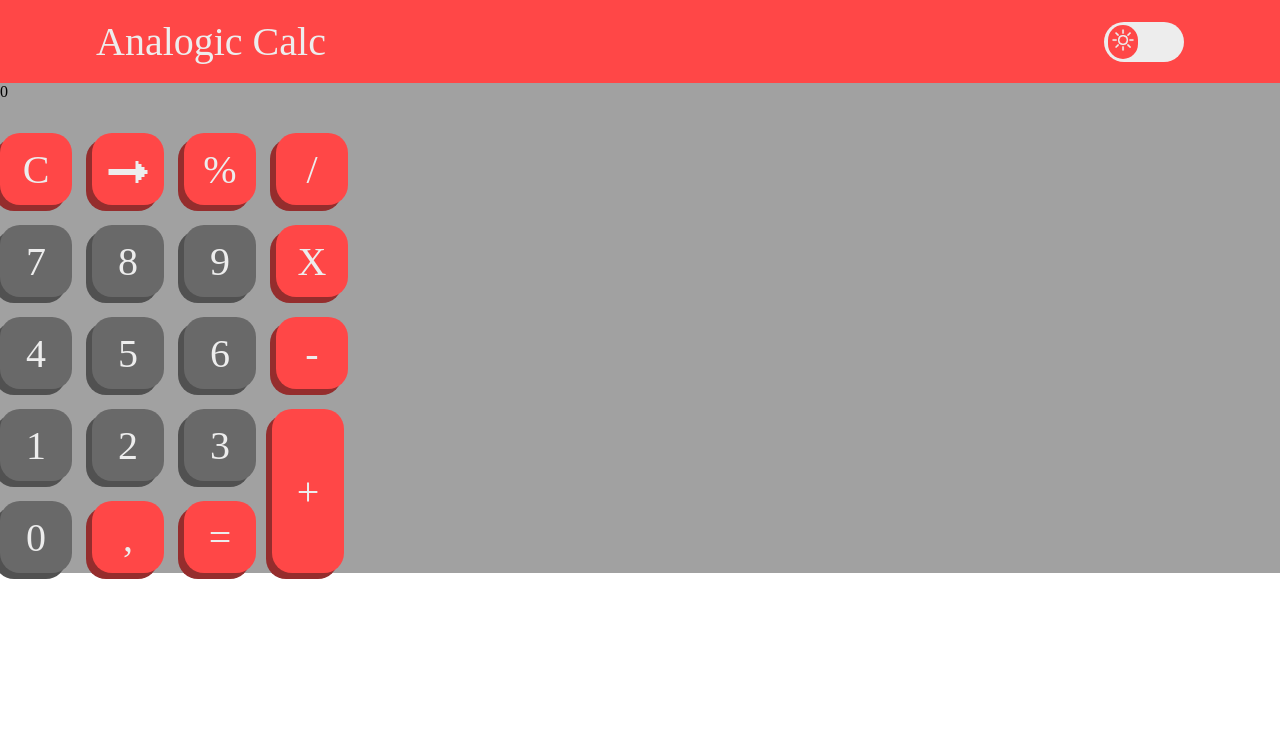
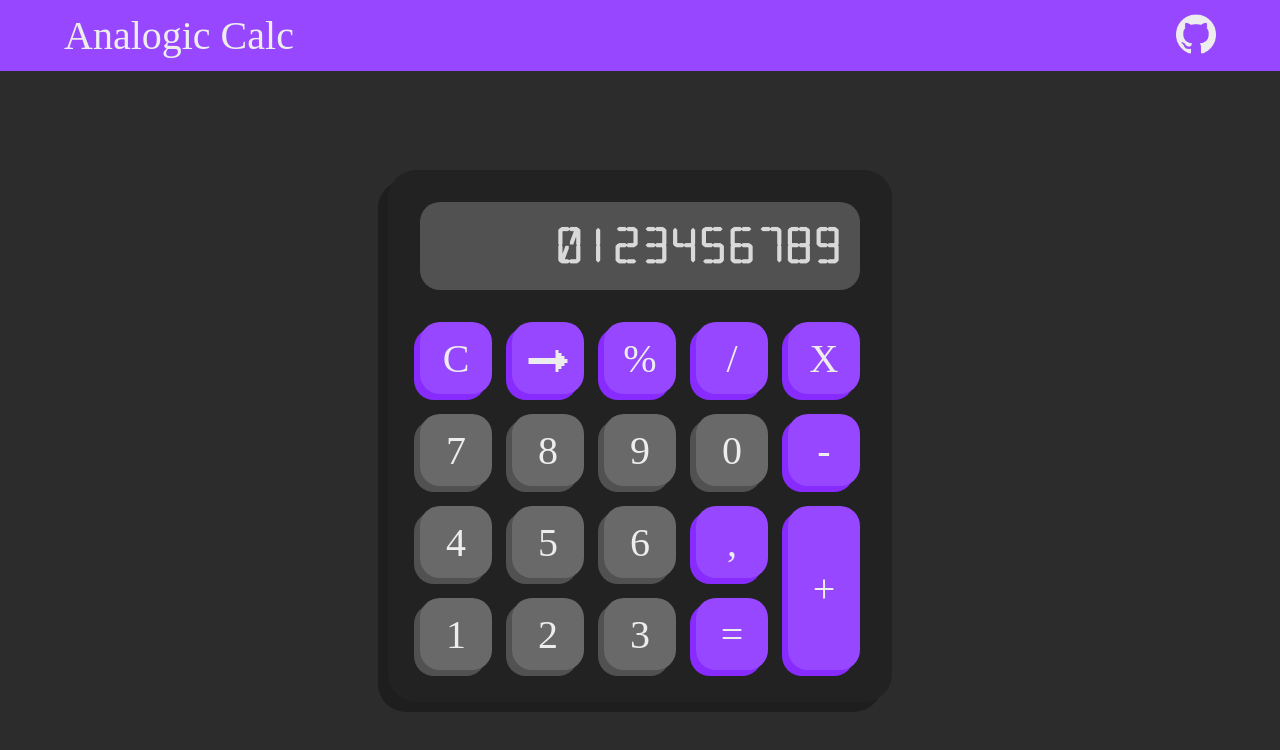
Before and after one commit to Confras14/AnalogicCalc, a plain HTML site: page index.html in a window 1280 px wide. Drawn offline with Linux system fonts and the light colour scheme; a web font is replaced by a local one.

Commit message:
Ajustando o Herder e a calculadora para nova versão e finalizando o CSS

```diff
--- a/index.html
+++ b/index.html
@@ -21,7 +21,7 @@
   <meta
     name="viewport"
     content="width=device-width,
-              initial-scale=1.0"
+    initial-scale=1.0"
   >
 
   <link rel="stylesheet" href="style.css">
@@ -31,29 +31,22 @@
 <body>
   <header>
     <h1>Analogic Calc</h1>
-    <div class="switchMode">
-      <label class="switch-white">
+    <ul>
+      <li>
+        <a href="https://github.com/Confras14/AnalogicCalc">
           <img
-            class="switch-white-img"
-            src="Image/Light.png"
-            alt="Sol Branco para simbolziar modo claro."
-            class="switchLight"
+            class="imgGithub"
+            src="Image/gitHub.png"
+            alt="Repositorio no github do projeto"
           >
-      </label>
-      <label class="switch-dark">
-        <img
-          class="switch-dark-img"
-          src="Image/Dark.png"
-          alt="Uma lua cinza para cimbolizar o modo escuro."
-          class="switchDark"
-        >
-      </label>
-    </div>
+        </a>
+      </li>
+    </ul>
   </header>
   <main>
     <div class="calc">
       <section class="display">
-        <p>0</p>
+        <p class="textDisplay">0123456789</p>
       </section>
 
       <section class="All-buttons">
@@ -61,35 +54,34 @@
           <button class="funcButton largeButton">C</button>
           <button class="funcButton">
             <img
-            src="Image/Vector.png"
-            alt="Seta para apagar ultimo algarimso digitado."
+              src="Image/Vector.png"
+              alt="Seta para apagar ultimo algarimso digitado."
             >
           </button>
           <button class="funcButton">%</button>
           <button class="funcButton">/</button>
+          <button class="funcButton">X</button>
         </div>
         <div class="buttons line02">
-          <button class="NumButton">7</button>
-          <button class="NumButton">8</button>
-          <button class="NumButton">9</button>
-          <button class="funcButton">X</button>
-        </div>
-        <div class="buttons line03">
-          <button class="NumButton">4</button>
-          <button class="NumButton">5</button>
-          <button class="NumButton">6</button>
+          <button class="numButton">7</button>
+          <button class="numButton">8</button>
+          <button class="numButton">9</button>
+          <button class="numButton">0</button>
           <button class="funcButton">-</button>
         </div>
-        <div class="buttons line04-05">
+
+        <div class="buttons line03-04">
           <div class="buttonsRow">
+            <div class="buttons line03">
+              <button class="numButton">4</button>
+              <button class="numButton">5</button>
+              <button class="numButton">6</button>
+              <button class="funcButton">,</button>
+            </div>
             <div class="buttons line04">
-              <button class="NumButton">1</button>
-              <button class="NumButton">2</button>
-              <button class="NumButton">3</button>
-            </div>
-            <div class="buttons line05">
-              <button class="NumButton ">0</button>
-              <button class="funcButton">,</button>
+              <button class="numButton">1</button>
+              <button class="numButton">2</button>
+              <button class="numButton">3</button>
               <button class="funcButton">=</button>
             </div>
           </div>
--- a/style.css
+++ b/style.css
@@ -10,11 +10,9 @@
 }
 
 :root {
-  --BrandColor-light1: #FF4747;
-  --BrandColor-light2: #952D2D;
-
-  --BrandColor-dark1: #9747FF;
-  --BrandColor-dark2: #FF4747;
+  --BrandColor-1: #9747FF;
+  --BrandColor-2: #872bff;
+  --BrandColor-3: #6912db;
 
   --White: #FEFEFE;
   --Black: #0A0A0A;
@@ -29,35 +27,41 @@
   --Grey-900: #1E1E1E;
 }
 
+body {
+  background-color: var(--Grey-600);
+  height: 100vh;
+}
+
 header {
   display: flex;
   flex-direction: row;
   justify-content: space-between;
   align-items: center;
-  padding: 18px 96px;
+  padding: 12px 64px;
+
+  background-color: var(--BrandColor-1);
 }
 
 h1 {
   font-family: "Jersey 10", serif;
   font-size: 2.5rem;
   font-weight: 400;
+  color: var(--Grey-100);
 }
 
-.switchMode {
-  display: flex;
-  flex-direction: row;
-  gap: 1rem;
-  height: 2.5rem;
-  width: 5rem;
-  padding: 4px;
-  background-color: var(--Grey-100);
-  justify-content: space-between;
-  align-items: center;
-  border-radius: 50px;
+ul {
+  list-style: none;
 }
 
-.switchMode:hover {
-  cursor: pointer;
+.imgGithub {
+  width: 2.5rem;
+}
+
+main {
+  display: flex;
+  height: calc(100vh - (30px + 2.5rem));
+  justify-content: center;
+  align-items: center;
 }
 
 .calc {
@@ -65,9 +69,31 @@ h1 {
   flex-direction: column;
   gap:2rem;
 
-  margin-inline: auto;
+  width: 504px;
+  padding: 2rem;
+  border-radius: 28px;
 
-  background-color: var(--Grey-300);
+  background-color: var(--Grey-700);
+  box-shadow: -10px 10px var(--Grey-900);
+}
+
+.display {
+  height: 88px;
+  background-color: var(--Grey-500);
+  border-radius: 20px;
+
+  display: flex;
+  justify-content: end;
+  align-items: center;
+  padding: 1rem;
+}
+
+.textDisplay {
+  color: var(--Grey-200);
+  font-family: 'Segmental 7';
+  font-size: 3rem;
+  letter-spacing: 6px;
+  font-weight: bold;
 }
 
 .All-buttons {
@@ -77,7 +103,6 @@ h1 {
 
 .buttons {
   display: flex;
-
 }
 
 .All-buttons, .buttons {
@@ -87,7 +112,7 @@ h1 {
 .buttonsRow {
   display: flex;
   flex-wrap: wrap;
-  width: 15.75rem;
+  width: 348px;
   gap: 1.25rem
 }
 
@@ -109,48 +134,30 @@ button {
   box-shadow: -6px 6px var(--Grey-500);
 }
 
+button:hover {
+  background-color: var(--Grey-500);
+  box-shadow: -6px 6px var(--Grey-600);
+}
+
+
+.funcButton {
+  background-color: var(--BrandColor-1);
+  box-shadow: -6px 6px var(--BrandColor-2);
+}
+
+.funcButton:hover {
+  background-color: var(--BrandColor-2);
+  box-shadow: -6px 6px var(--BrandColor-3);
+}
+
+.funcButton:active, .numButton:active {
+  box-shadow: none;
+
+  transform: translate(-6px, 6px); /* Move o botão 6px para a direita e 6px para baixo */
+
+  transition: 0.075s ease;
+}
+
 .highButton {
   height: 164px;
 }
-
-.funcButton {
-  background-color: var(--BrandColor-light1);
-  box-shadow: -6px 6px var(--BrandColor-light2);
-}
-
-.funcButton:hover {
-  box-shadow: none;
-
-
-  transform: translate(-6px, 6px); /* Move o botão 6px para a direita e 6px para baixo */
-
-
-  transition: 0.5s ease;
-}
-
-/* White mode */
-header {
-  background-color: var(--BrandColor-light1);
-  color: var(--Grey-100);
-}
-
-.switch-white {
-  background-color: var(--BrandColor-light1);
-  padding: 4px;
-  border-radius: 100px;
-}
-
-.switch-white-img {
-  width: 22px;
-  height: 22px;
-}
-
-.switch-white-img:hover {
-  cursor: pointer;
-}
-
-.switch-dark {
-  display: none;
-}
-
-/* Black mode */
```
Also changed, not shown: Image/Dark.png (deleted), Image/Light.png (deleted), Image/gitHub.png (added).
